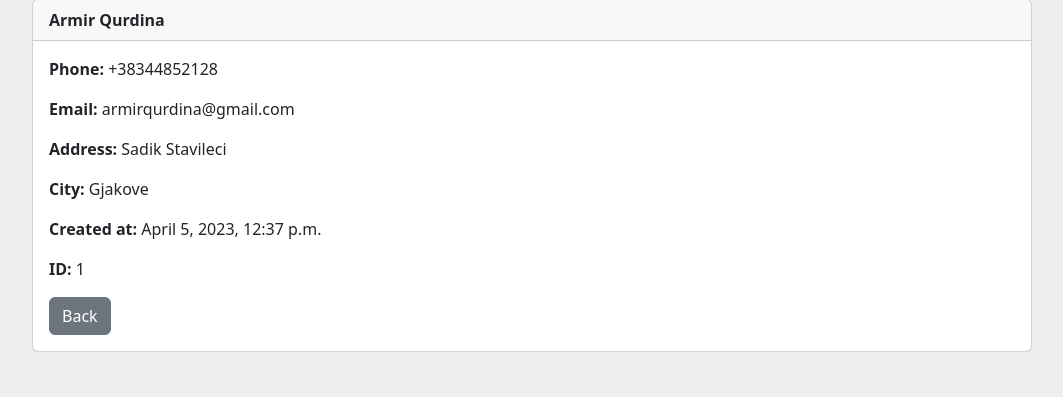
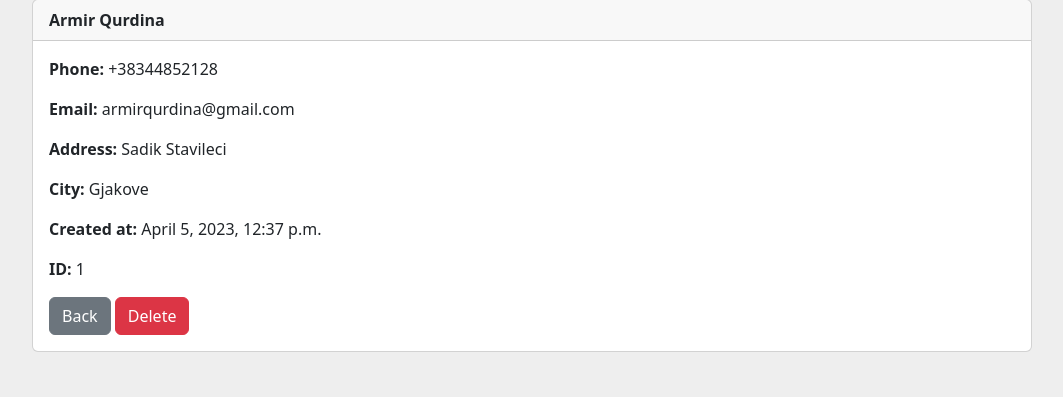
Before and after one commit to armirqurdina00/medcare, a Django app: page /patient/1 in a window 1280 px wide. Shown: the part 81-478 px from the top of the page, without its empty margins (108-1171 px from the left). Run offline with Django 4.2, Linux system fonts and the light colour scheme; a user stored in the database is signed in; data comes from the database, SQL or seed files in the repository; both versions use the stored data as it was after the commit.

Commit message:
add delete button functionality

```diff
--- a/main/templates/patient.html
+++ b/main/templates/patient.html
@@ -14,6 +14,7 @@
       <p class="card-text"><strong>Created at: </strong>{{ patient.created_at }}</p>
       <p class="card-text"><strong>ID: </strong>{{ patient.id }}</p>
       <a href="{% url 'home' %}" class="btn btn-secondary">Back</a>
+      <a href="{% url 'delete_patient' patient.id %}" class="btn btn-danger">Delete</a>
     </div>
   </div>
 
--- a/main/urls.py
+++ b/main/urls.py
@@ -5,4 +5,5 @@ urlpatterns = [
     path("", views.home, name='home'),
     path("logout/", views.logout_user, name='logout'),
     path("patient/<int:pk>", views.patient_record, name='patient'),
+    path("delete_patient/<int:pk>", views.delete_patient, name='delete_patient'),
 ]
--- a/main/views.py
+++ b/main/views.py
@@ -31,3 +31,13 @@ def patient_record(request, pk):
     else:
         messages.error(request, 'You must be logged in to view that page.')
         return redirect('home')
+
+def delete_patient(request, pk):
+    if request.user.is_authenticated:
+        patient = Patient.objects.get(id=pk)
+        patient.delete()
+        messages.success(request, 'Patient deleted successfully!')
+        return redirect('home')
+    else:
+        messages.error('You must be logged in to do that.')
+        return redirect('home')
```
Also changed, not shown: db.sqlite3, main/forms.py (added).
